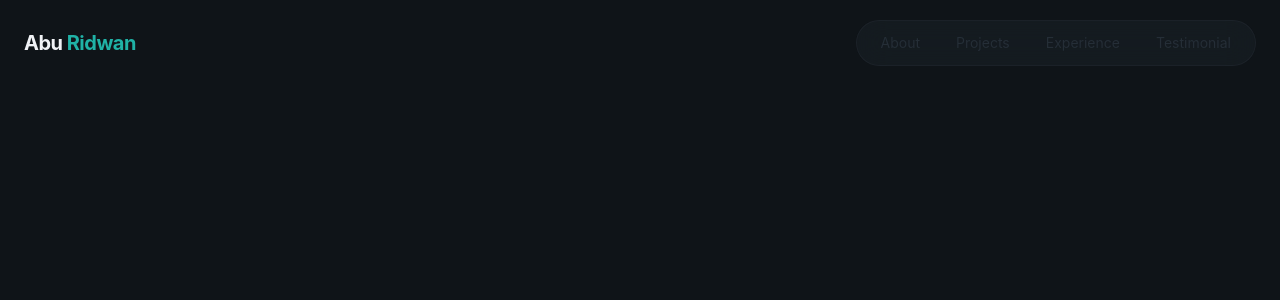
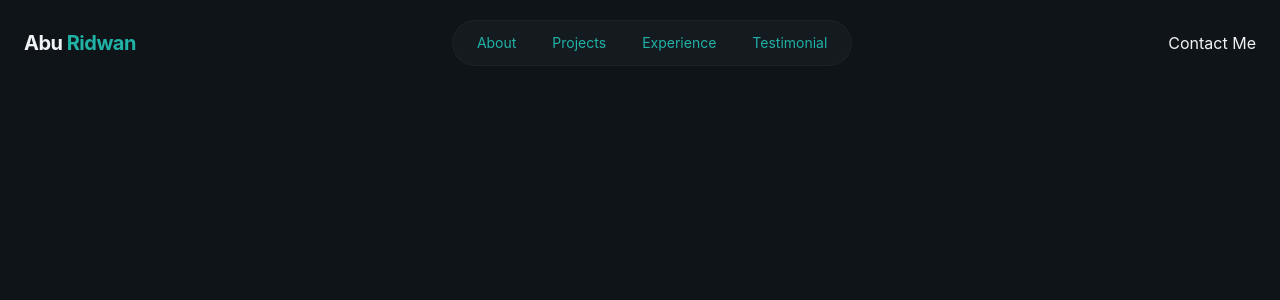
Before and after one commit to Yusufabdulmuiz/my-latest-portfolio, a React app: page / in a window 1280 px wide. Shown: the top 300 px of the page. Built offline with nearby package versions, Linux system fonts and the light colour scheme; the HTML template or start-up script is replaced by a standard one.

Commit message:
add button component and styled nav component

```diff
--- /dev/null
+++ b/src/components/Button.jsx
@@ -0,0 +1,11 @@
+
+
+export const Button = ({children,className,size}) => {
+  return (
+
+        <button>
+            {children}
+        </button>
+
+  )
+}
--- a/src/layout/Navbar.jsx
+++ b/src/layout/Navbar.jsx
@@ -1,3 +1,4 @@
+import {Button} from "@/components/Button"
 const navLinks = [
     {href: "#about", label: "About"},
     {href: "#projects", label: "Projects"},
@@ -17,9 +18,15 @@ export const Navbar = () => {
                 <div className="glass rounded-full px-2 py-1 flex items-center gap-1">
                   {navLinks.map(link =>
                    (
-                   <a key={link.href} href={link.href} className="px-4 py-2 text-sm text-muted"> {link.label} </a>
+                   <a key={link.href} href={link.href} className="px-4 py-2 text-sm text-primary hover:text-foreground rounded-full hover:bg-surface "> {link.label} </a>
                 ))}
                 </div>
+            </div>
+
+            {/**button */}
+
+            <div>
+                <Button> Contact Me</Button>
             </div>
         </nav>
     </header>;
```
